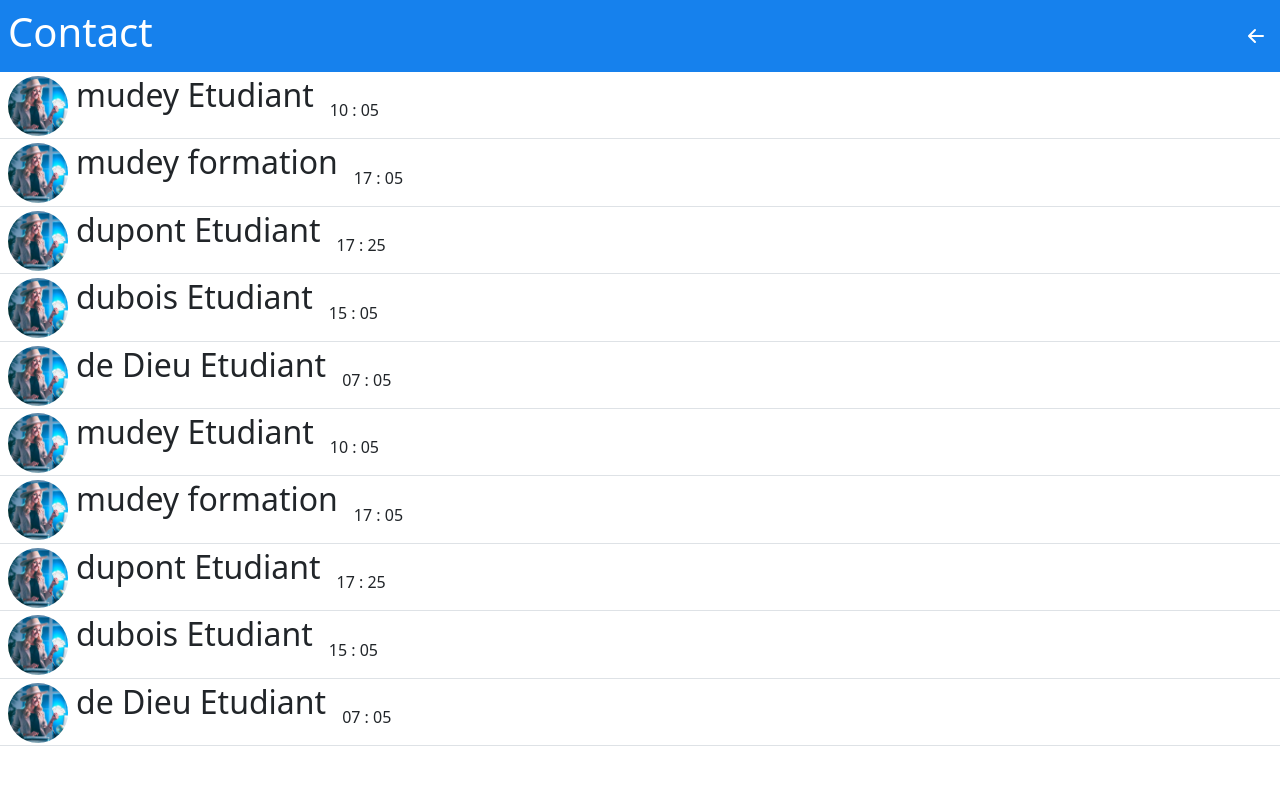
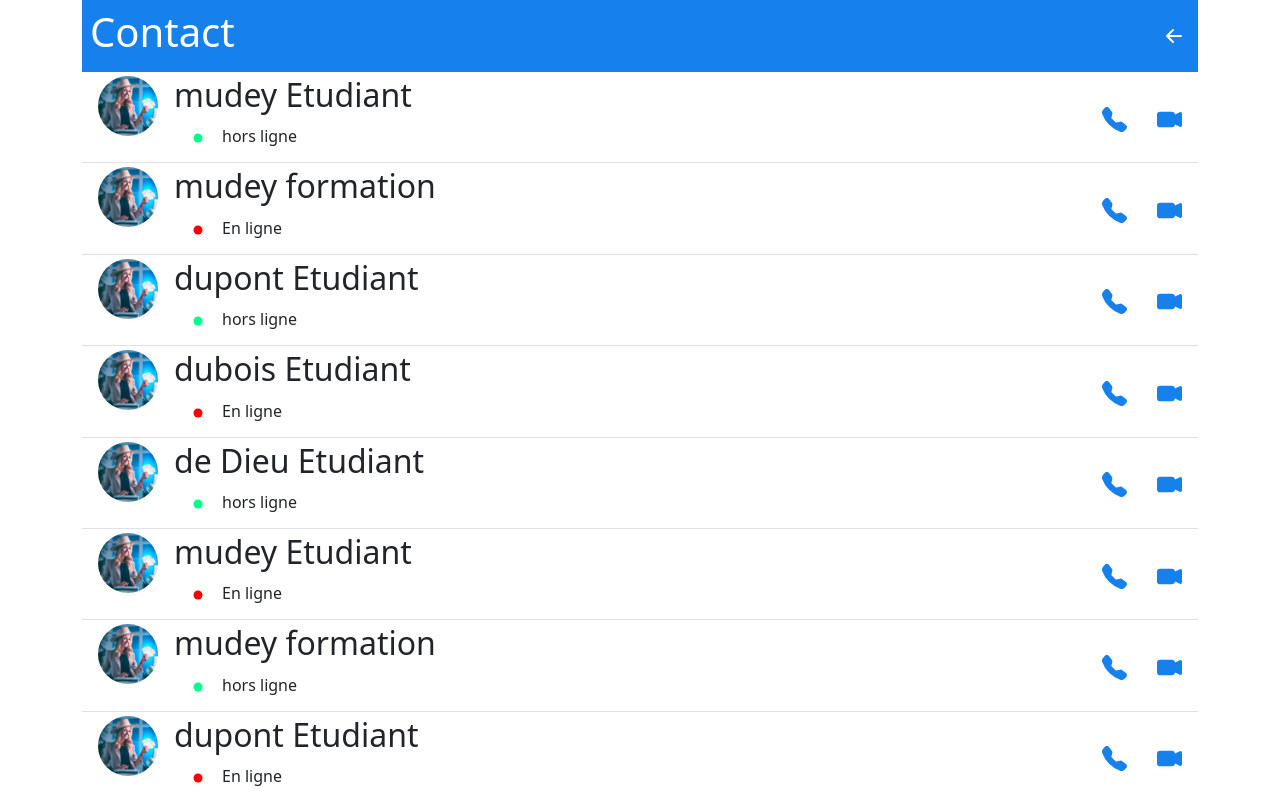
Before and after one commit to OGisidore/Projects_React_1er_chatApp, a React (Create React App) app: page /contact in a window 1280 px wide. Shown: the top 800 px of the page. Built offline with nearby package versions, Linux system fonts and the light colour scheme.

Commit message:
first commit

```diff
--- a/src/App.tsx
+++ b/src/App.tsx
@@ -17,7 +17,8 @@ function App() {
         <Route path='/contact' element={<Contact/>}/>
         <Route path='/profil' element={<Profil/>}/>
         <Route path='/login' element={<LoginPage/>}/>
-        <Route path='/reader/:slug' element={<ChatBox/>}/>
+        <Route path='/chat' element={<ChatBox/>}/>
+        {/* <Route path='/reader/:slug' element={<ChatBox/>}/> */}
         {/* <Route path ='/*' element={<ErrorPage/>}/> */}
 
 
--- a/src/components/GenericsHeader/GenericsHeader.css
+++ b/src/components/GenericsHeader/GenericsHeader.css
@@ -4,5 +4,3 @@
   App Name : E-commerce with React.Js
   Created At : 13/03/2024 15:23:57
 */
-
-.GenericsHeader {}
--- a/src/components/GenericsHeader/GenericsHeader.tsx
+++ b/src/components/GenericsHeader/GenericsHeader.tsx
@@ -29,7 +29,7 @@ const GenericsHeader : FC<GenericsHeaderProps> = ({headerTitle}) =>{
 
   return (
       <div className="GenericsHeader">
-          <div className="Header d-flex p-2 sticky-top justify-content-between align-items-center">
+          <div className="Header d-flex p-2  sticky-top justify-content-between align-items-center">
         <div className="logo"><h1>{headerTitle}</h1></div>
         <div className="bars d-flex align-items-center">
           <BsArrowLeftShort />
--- a/src/components/api/data.ts
+++ b/src/components/api/data.ts
@@ -1,4 +1,85 @@
+import { SEND } from "../../models/action/actions";
+
 export const data = [
+  {
+    name: "mudey Etudiant",
+    email: "mudey@gmail.com",
+    tel: +2237373939,
+    onLine:false,
+    infos : "",
+    profilImage: "assets/images/_6073b1e3-6b7b-425a-b4b9-f6f881786cd5.jpeg",
+    // message :"Lorem ipsum dolor, sit amet consectetur elit..."
+    message : {
+      time : "10 : 05",
+      content:"Lorem ipsum dolor, sit amet consectetur elit..."
+
+    },
+
+    discussions:[
+      {
+        status: SEND,
+
+
+    }
+  ]
+  },
+  {
+    name: "mudey formation",
+    email: "mudey@gmail.com",
+    tel: +2237373939,
+    onLine:true,
+    infos : "",
+    profilImage: "assets/images/_6073b1e3-6b7b-425a-b4b9-f6f881786cd5.jpeg",
+    // message :"Lorem ipsum dolor, sit amet consectetur elit..."
+    message : {
+      time : "17 : 05",
+      content:"Lorem ipsum dolor, sit amet consectetur elit..."
+
+    }
+  },
+
+  {
+    name: "dupont Etudiant",
+    email: "mudey@gmail.com",
+    tel: +2237373939,
+    onLine:false,
+    infos : "",
+    profilImage: "assets/images/_6073b1e3-6b7b-425a-b4b9-f6f881786cd5.jpeg",
+    // message :"Lorem ipsum dolor, sit amet consectetur elit..."
+    message : {
+      time : "17 : 25",
+      content:"Lorem ipsum dolor, sit amet consectetur elit..."
+
+    }
+  },
+  {
+    name: "dubois Etudiant",
+    email: "mudey@gmail.com",
+    tel: +2237373939,
+    onLine:true,
+    infos : "",
+    profilImage: "assets/images/_6073b1e3-6b7b-425a-b4b9-f6f881786cd5.jpeg",
+    // message :"Lorem ipsum dolor, sit amet consectetur elit..."
+    message : {
+      time : "15 : 05",
+      content:"Lorem ipsum dolor, sit amet consectetur elit..."
+
+    }
+  },
+  {
+    name: "de Dieu Etudiant",
+    email: "mudey@gmail.com",
+    tel: +2237373939,
+    onLine:false,
+    infos : "",
+    profilImage: "assets/images/_6073b1e3-6b7b-425a-b4b9-f6f881786cd5.jpeg",
+    // message :"Lorem ipsum dolor, sit amet consectetur elit..."
+    message : {
+      time : "07 : 05",
+      content:"Lorem ipsum dolor, sit amet consectetur elit..."
+
+    }
+  },
   {
     name: "mudey Etudiant",
     email: "mudey@gmail.com",
@@ -17,7 +98,7 @@ export const data = [
     name: "mudey formation",
     email: "mudey@gmail.com",
     tel: +2237373939,
-    onLine:true,
+    onLine:false,
     infos : "",
     profilImage: "assets/images/_6073b1e3-6b7b-425a-b4b9-f6f881786cd5.jpeg",
     // message :"Lorem ipsum dolor, sit amet consectetur elit..."
@@ -60,78 +141,7 @@ export const data = [
     name: "de Dieu Etudiant",
     email: "mudey@gmail.com",
     tel: +2237373939,
-    onLine:true,
-    infos : "",
-    profilImage: "assets/images/_6073b1e3-6b7b-425a-b4b9-f6f881786cd5.jpeg",
-    // message :"Lorem ipsum dolor, sit amet consectetur elit..."
-    message : {
-      time : "07 : 05",
-      content:"Lorem ipsum dolor, sit amet consectetur elit..."
-
-    }
-  },
-  {
-    name: "mudey Etudiant",
-    email: "mudey@gmail.com",
-    tel: +2237373939,
-    onLine:true,
-    infos : "",
-    profilImage: "assets/images/_6073b1e3-6b7b-425a-b4b9-f6f881786cd5.jpeg",
-    // message :"Lorem ipsum dolor, sit amet consectetur elit..."
-    message : {
-      time : "10 : 05",
-      content:"Lorem ipsum dolor, sit amet consectetur elit..."
-
-    }
-  },
-  {
-    name: "mudey formation",
-    email: "mudey@gmail.com",
-    tel: +2237373939,
-    onLine:true,
-    infos : "",
-    profilImage: "assets/images/_6073b1e3-6b7b-425a-b4b9-f6f881786cd5.jpeg",
-    // message :"Lorem ipsum dolor, sit amet consectetur elit..."
-    message : {
-      time : "17 : 05",
-      content:"Lorem ipsum dolor, sit amet consectetur elit..."
-
-    }
-  },
-
-  {
-    name: "dupont Etudiant",
-    email: "mudey@gmail.com",
-    tel: +2237373939,
-    onLine:true,
-    infos : "",
-    profilImage: "assets/images/_6073b1e3-6b7b-425a-b4b9-f6f881786cd5.jpeg",
-    // message :"Lorem ipsum dolor, sit amet consectetur elit..."
-    message : {
-      time : "17 : 25",
-      content:"Lorem ipsum dolor, sit amet consectetur elit..."
-
-    }
-  },
-  {
-    name: "dubois Etudiant",
-    email: "mudey@gmail.com",
-    tel: +2237373939,
-    onLine:true,
-    infos : "",
-    profilImage: "assets/images/_6073b1e3-6b7b-425a-b4b9-f6f881786cd5.jpeg",
-    // message :"Lorem ipsum dolor, sit amet consectetur elit..."
-    message : {
-      time : "15 : 05",
-      content:"Lorem ipsum dolor, sit amet consectetur elit..."
-
-    }
-  },
-  {
-    name: "de Dieu Etudiant",
-    email: "mudey@gmail.com",
-    tel: +2237373939,
-    onLine:true,
+    onLine:false,
     infos : "",
     profilImage: "assets/images/_6073b1e3-6b7b-425a-b4b9-f6f881786cd5.jpeg",
     // message :"Lorem ipsum dolor, sit amet consectetur elit..."
--- /dev/null
+++ b/src/models/action/actions.ts
@@ -0,0 +1,2 @@
+export const RECEIVE = "RECEIVE"
+export const SEND = "SEND"
--- a/src/pages/Contact/Contact.css
+++ b/src/pages/Contact/Contact.css
@@ -5,4 +5,22 @@
   Created At : 13/03/2024 15:18:26
 */
 
-.Contact {}
+
+p :nth-child(1){
+  color: rgb(0, 255, 136);
+  font-size: 3rem;
+}
+p.online :nth-child(1){
+  color: rgb(255, 0, 0);
+
+}
+.action{
+  min-width: 7rem;
+  font-size: 25px;
+  color:rgb(22, 129, 237) ;
+
+}
+h2,p{
+  margin: 0 !important;
+
+}
--- a/src/pages/Contact/Contact.tsx
+++ b/src/pages/Contact/Contact.tsx
@@ -9,6 +9,7 @@ import React, { FC, useEffect,Fragment, useState } from 'react';
 import './Contact.css';
 import GenericsHeader from '../../components/GenericsHeader/GenericsHeader';
 import { data } from '../../components/api/data';
+import { BsCameraReels, BsCameraReelsFill, BsDot, BsFillCameraReelsFill, BsFillCameraVideoFill, BsTelephone, BsTelephoneFill } from 'react-icons/bs';
 
 
 interface ContactProps {
@@ -35,7 +36,7 @@ const Contact : FC<ContactProps> = () =>{
   return (
     <Fragment>
     {
-      <div className="Contact">
+      <div className="Contact container-sm">
         <GenericsHeader headerTitle={title}/>
 
         {
@@ -43,16 +44,19 @@ const Contact : FC<ContactProps> = () =>{
 
 
               return (
-                <div className="discussion pt-1 border-bottom d-flex" key={index}>
-                <div className=" mx-2">
+                <div className="discussion pt-1 border-bottom d-flex justify-content-between" key={index}>
+               <div className="view d-flex">
+               <div className="mx-3">
                    <img src={dat.profilImage} alt={dat.name} className="rounded-circle" height={"60px"} />
                 </div>
                 <div className=" d-flex flex-column justify-content-end">
                   <h2>{dat.name}</h2>
-                  <p>{dat.onLine}</p>
+                  <p className={dat.onLine? "online":""}> <BsDot/>{dat.onLine? "En ligne":"hors ligne"}</p>
                 </div>
-                <div className=" p-3 d-flex align-items-end" >
-                  {dat.message.time}
+               </div>
+                <div className="action p-3 d-flex justify-content-between align-items-center" >
+                  <BsTelephoneFill/>
+                  <BsFillCameraVideoFill/>
                 </div>
 
 
--- a/src/pages/Home/Home.css
+++ b/src/pages/Home/Home.css
@@ -4,5 +4,3 @@
   App Name : E-commerce with React.Js
   Created At : 13/03/2024 15:18:26
 */
-
-.Home {}
--- a/src/pages/Home/Home.tsx
+++ b/src/pages/Home/Home.tsx
@@ -4,18 +4,18 @@
   App Name : E-commerce with React.Js
   Created At : 13/03/2024 15:18:26
 */
-import React, { FC, useEffect, Fragment, useState } from "react";
+import React, { FC, useEffect, Fragment } from "react";
 // import Loading from '../Loading/Loading';
 import "./Home.css";
 import Header from "../../components/Header/Header";
-import { User } from "../../models/User";
+
 import { data } from "../../components/api/data";
 
 interface HomeProps {}
 
 const Home: FC<HomeProps> = () => {
   // const [state, setState] = useState<any>(null)
-  const [loading, setLoading] = useState(true);
+  // const [loading, setLoading] = useState(true);
 
 
   useEffect(() => {
```
